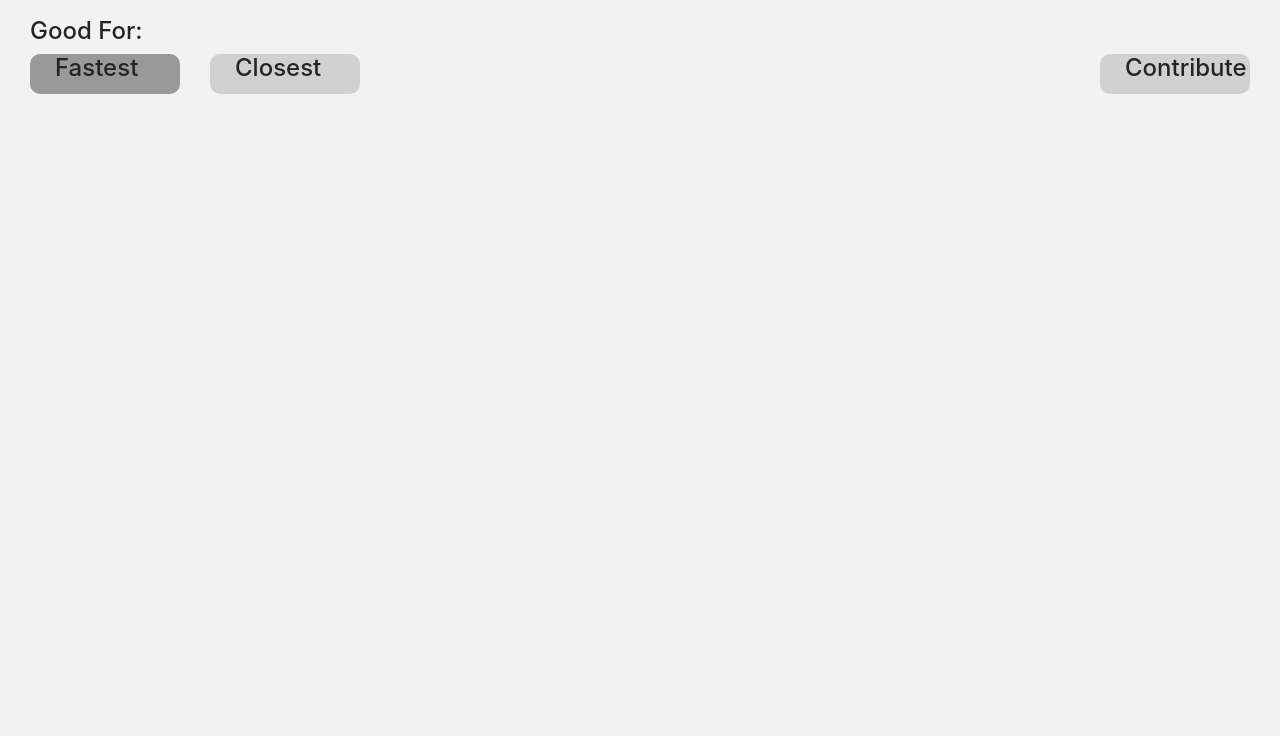
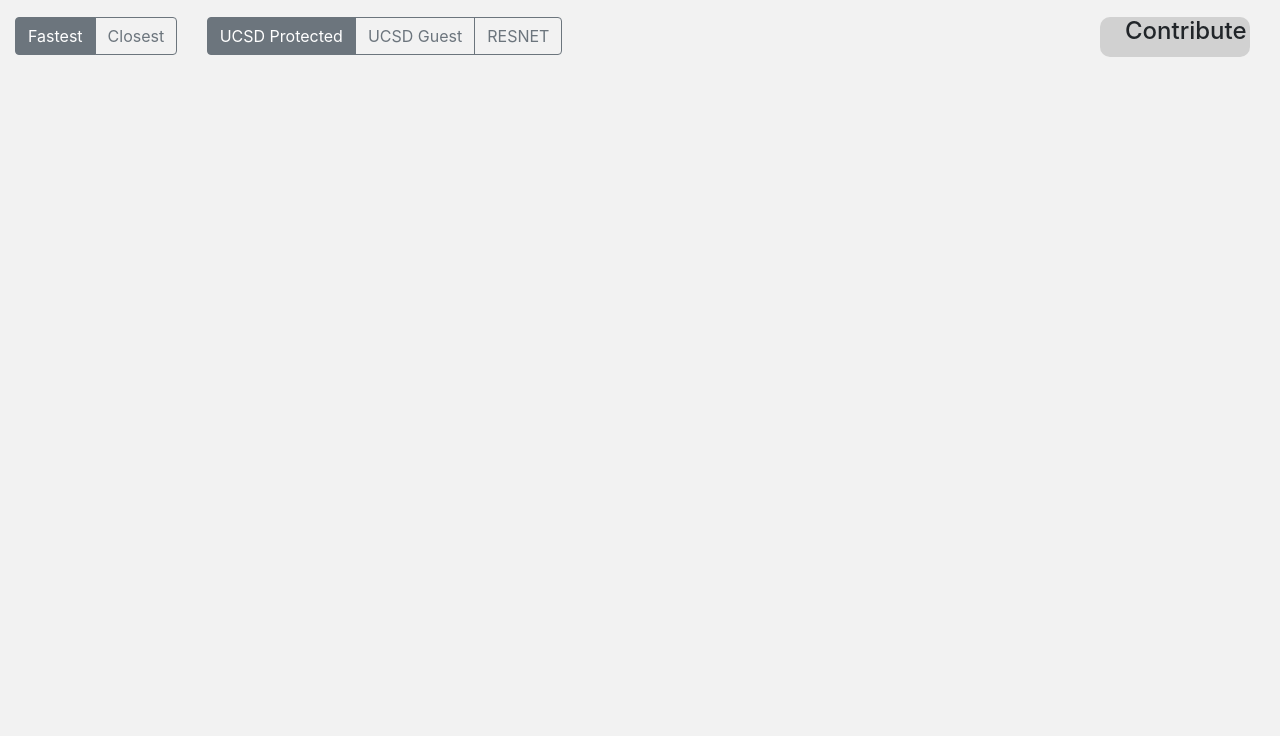
Before and after one commit to v1nnyc/COGS121, a website: page views/home.html in a window 1280 px wide. Shown: the part 64-800 px from the top of the page. Drawn offline with nearby package versions, Linux system fonts and the light colour scheme; some packages are replaced by stand-ins of ours; files that its build step writes are made by us from their sources; no server answers; files whose address does not match are found by name.

Commit message:
updated filtering buttons on home to match design style

```diff
--- a/public/css/style.css
+++ b/public/css/style.css
@@ -180,4 +180,11 @@ a {
 	margin-bottom: .5em;
 	margin-right: .5em;
 	flex-direction: row !important;
+	box-shadow: 0 5px 5px rgba(0,0,0,.08);
+	border: none !important;
+	border-radius: 2px !important;
 }
+
+.btn-group{
+	padding-right: 25px;
+}
--- a/views/home.html
+++ b/views/home.html
@@ -12,13 +12,28 @@
       <div class="break"></div>
 
       <div id="top_bar">
-        <h4 class="text-label">Good For:</h4>
-        <div class="crappy-button highlighted" id="fastest">
-          <h4>Fastest</h4>
+
+        <div class="btn-group btn-group-toggle" data-toggle="buttons">
+          <label class="btn btn-outline-secondary active" id="fastest">
+            <input type="radio" name="options"  autocomplete="off" checked> Fastest
+          </label>
+          <label class="btn btn-outline-secondary" id="closest">
+            <input type="radio" name="options" autocomplete="off"> Closest
+          </label>
         </div>
-        <div class="crappy-button deHighlighted" id="closest">
-          <h4>Closest</h4>
+
+        <div class="btn-group btn-group-toggle" data-toggle="buttons">
+          <label class="btn btn-outline-secondary active" id="">
+            <input type="radio" name="options"  autocomplete="off" checked> UCSD Protected
+          </label>
+          <label class="btn btn-outline-secondary" id="">
+            <input type="radio" name="options" autocomplete="off"> UCSD Guest
+          </label>
+          <label class="btn btn-outline-secondary" id="">
+            <input type="radio" name="options" autocomplete="off"> RESNET
+          </label>
         </div>
+
         <div class="crappy-button" id="contribute">
           <h4>Contribute</h4>
         </div>
@@ -67,5 +82,6 @@
     <script src="js/common.js"></script>
     <script src="js/addSpeed.js"></script>
     <script src="js/home.js"></script>
+    <script src="https://maxcdn.bootstrapcdn.com/bootstrap/4.0.0/js/bootstrap.min.js" integrity="sha384-JZR6Spejh4U02d8jOt6vLEHfe/JQGiRRSQQxSfFWpi1MquVdAyjUar5+76PVCmYl" crossorigin="anonymous"></script>
   </body>
 </html>
```
